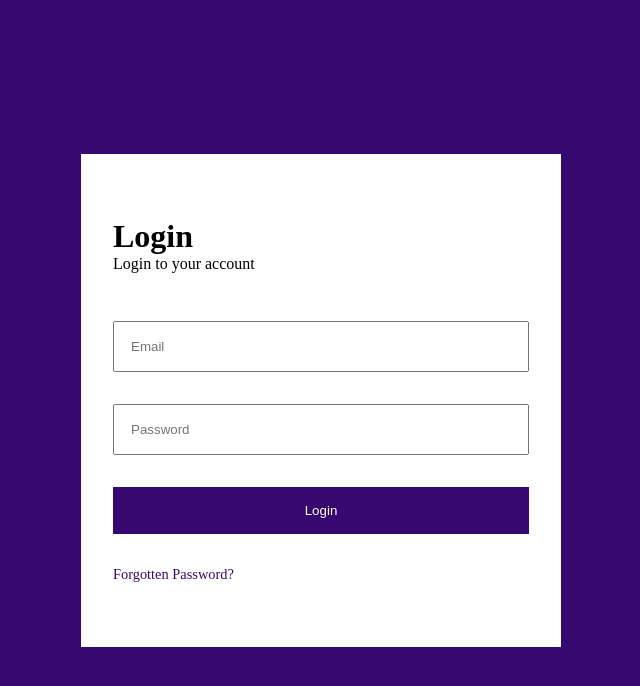
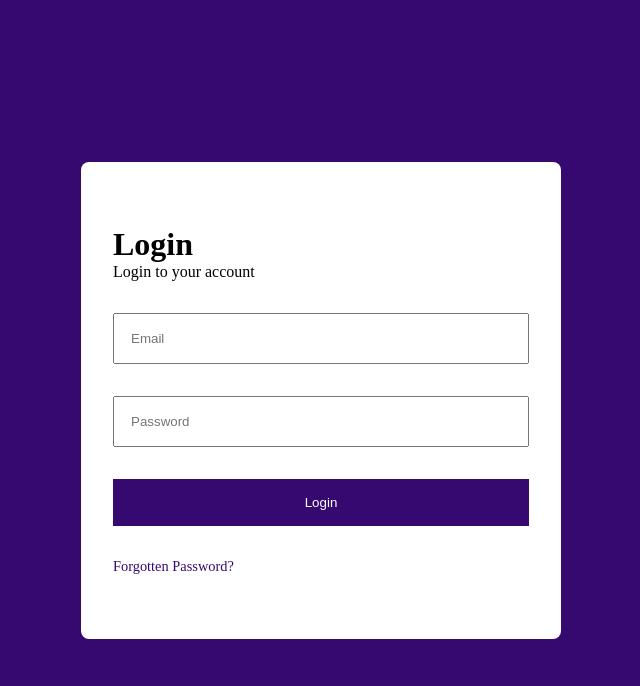
Before and after one commit to alli-Codes/login-page, a Svelte app: page / in a window 1280 px wide. Shown: the top 686 px of the page, without its empty margins (319-959 px from the left). Built offline with nearby package versions, Linux system fonts and the light colour scheme.

Commit message:
Styling the form

```diff
--- a/src/app.css
+++ b/src/app.css
@@ -16,9 +16,10 @@
   background-color: white;
   width: 30rem;
   padding: 4rem 2rem;
+  border-radius: 0.5rem;
   display: flex;
   flex-direction: column;
-  gap: 3rem;
+  gap: 2rem;
 }
 .container .wrapper form {
   display: flex;
--- a/src/input.scss
+++ b/src/input.scss
@@ -19,9 +19,10 @@ $primary-color: #360970;
         // height: 30rem;
         width: 30rem;
         padding: 4rem 2rem;
+        border-radius: .5rem;
         display: flex;
         flex-direction: column;
-        gap: 3rem;
+        gap: 2rem;
 
         form{
             display: flex;
```
Also changed, not shown: 1 other file (tests, documents, lock files or other folders).
